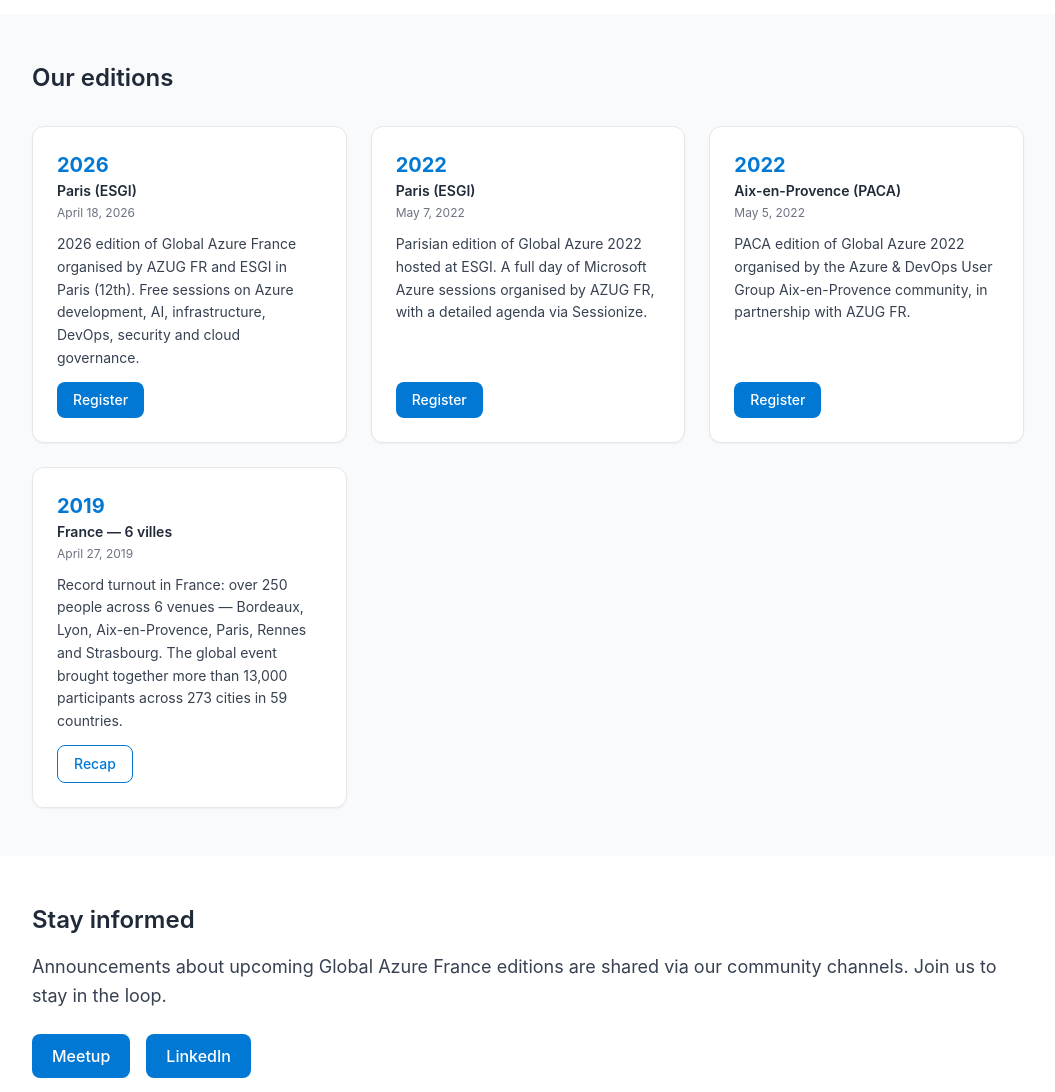
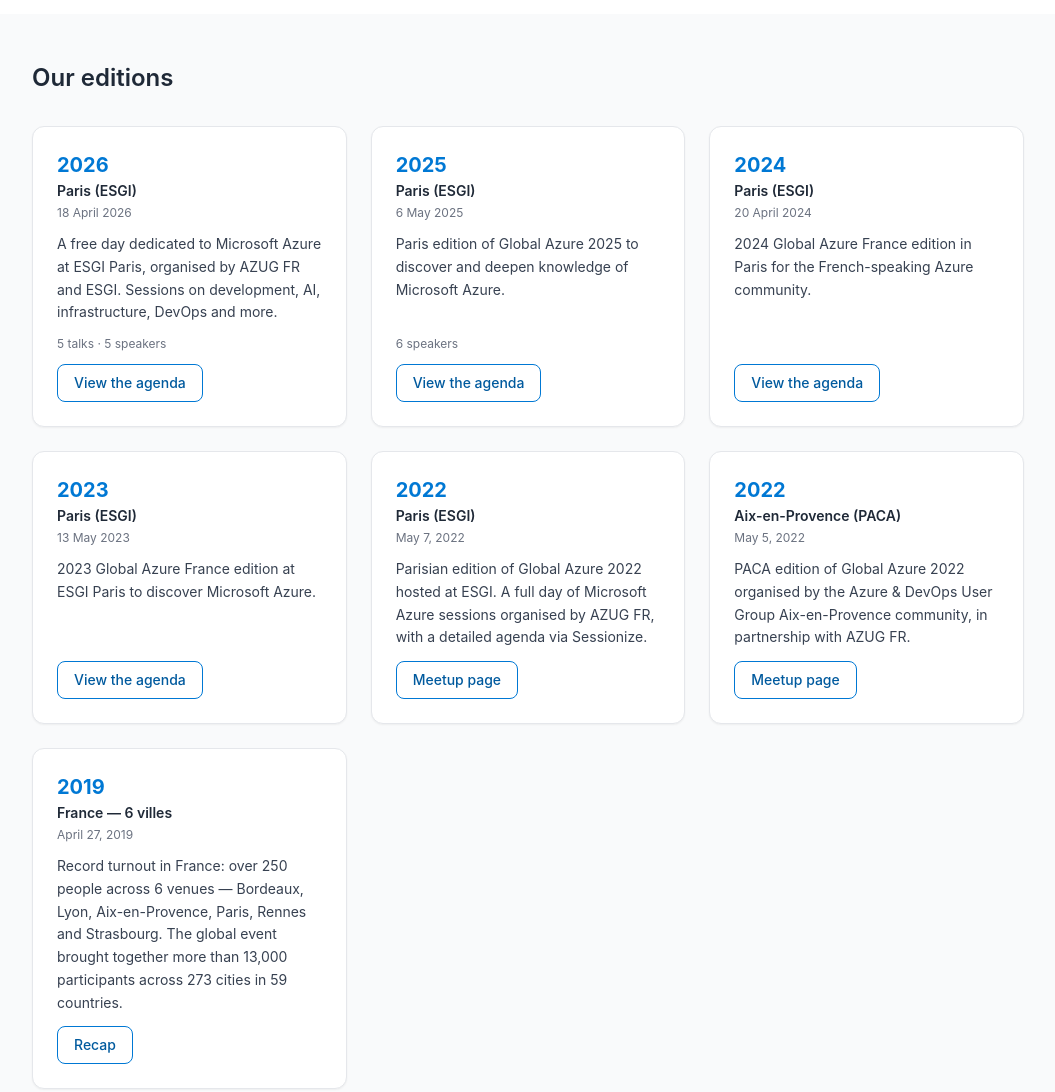
Before and after one commit to azugfr/azugfr-website, an Astro site: page /en/global-azure-france in a window 1280 px wide. Shown: the part 600-1692 px from the top of the page, without its empty margins (112-1167 px from the left). Built offline with nearby package versions, Linux system fonts and the light colour scheme; Astro itself is replaced by a stand-in of ours.

Commit message:
feat(ga): complete Global Azure France editions with event-derived data and no stale register CTAs

```diff
--- a/src/data/globalAzure.ts
+++ b/src/data/globalAzure.ts
@@ -3,9 +3,12 @@ import type { Locale } from "@/lib/i18n";
 export interface GabEdition {
   year: number;
   city: string;
-  date: { fr: string; en: string };
-  description: { fr: string; en: string };
-  registrationUrl?: string;
+  /** slug of the matching event file; date and description are then derived from it */
+  eventSlug?: string;
+  date?: { fr: string; en: string };
+  description?: { fr: string; en: string };
+  /** external page for editions without an event file */
+  url?: string;
   recap?: { fr: string; en: string };
 }
 
@@ -25,19 +28,10 @@ export const globalAzureData: GlobalAzureData = {
     en: "Global Azure (formerly Global Azure Bootcamp) is an annual worldwide event run by volunteers: MVPs, experts, enthusiasts and community members. Hundreds of cities around the world simultaneously host a day of free sessions and workshops on Microsoft Azure. In France, AZUG FR has coordinated the event since its early editions, in partnership with other regional communities.",
   },
   editions: [
-    {
-      year: 2026,
-      city: "Paris (ESGI)",
-      date: {
-        fr: "18 avril 2026",
-        en: "April 18, 2026",
-      },
-      description: {
-        fr: "Édition 2026 du Global Azure France organisée par AZUG FR et l'ESGI à Paris (12ᵉ). Sessions gratuites sur le développement Azure, l'IA, l'infrastructure, le DevOps, la sécurité et la gouvernance cloud.",
-        en: "2026 edition of Global Azure France organised by AZUG FR and ESGI in Paris (12th). Free sessions on Azure development, AI, infrastructure, DevOps, security and cloud governance.",
-      },
-      registrationUrl: "https://www.meetup.com/azug-fr/events/313716280/",
-    },
+    { year: 2026, city: "Paris (ESGI)", eventSlug: "global-azure-france-2026" },
+    { year: 2025, city: "Paris (ESGI)", eventSlug: "global-azure-france-2025-paris-2025-05-06" },
+    { year: 2024, city: "Paris (ESGI)", eventSlug: "global-azure-france-2024-paris-2024-04-20" },
+    { year: 2023, city: "Paris (ESGI)", eventSlug: "global-azure-france-2023-paris-2023-05-13" },
     {
       year: 2022,
       city: "Paris (ESGI)",
@@ -49,7 +43,7 @@ export const globalAzureData: GlobalAzureData = {
         fr: "Édition parisienne du Global Azure 2022 accueillie à l'ESGI. Une journée complète de sessions sur Microsoft Azure organisée par AZUG FR, avec un agenda détaillé via Sessionize.",
         en: "Parisian edition of Global Azure 2022 hosted at ESGI. A full day of Microsoft Azure sessions organised by AZUG FR, with a detailed agenda via Sessionize.",
       },
-      registrationUrl: "https://www.meetup.com/fr-FR/AZUG-FR/events/285002702/",
+      url: "https://www.meetup.com/fr-FR/AZUG-FR/events/285002702/",
     },
     {
       year: 2022,
@@ -62,8 +56,7 @@ export const globalAzureData: GlobalAzureData = {
         fr: "Édition PACA du Global Azure 2022 organisée par la communauté Azure & DevOps User Group d'Aix-en-Provence, en partenariat avec AZUG FR.",
         en: "PACA edition of Global Azure 2022 organised by the Azure & DevOps User Group Aix-en-Provence community, in partnership with AZUG FR.",
       },
-      registrationUrl:
-        "https://www.meetup.com/fr-FR/Meetup-Azure-Devops-Aix-en-Provence/events/259728426/",
+      url: "https://www.meetup.com/fr-FR/Meetup-Azure-Devops-Aix-en-Provence/events/259728426/",
     },
     {
       year: 2019,
--- a/src/pages/[locale]/global-azure-france.astro
+++ b/src/pages/[locale]/global-azure-france.astro
@@ -3,12 +3,34 @@ import BaseLayout from "@/layouts/BaseLayout.astro";
 import { globalAzureData } from "@/data/globalAzure";
 import { site } from "@/data/site";
 import type { Locale } from "@/lib/i18n";
+import { getUiDictionary, getLocalizedRoute } from "@/lib/i18n";
+import { getAllEvents } from "@/lib/content/contentHelpers";
+import { getEventSpeakerSlugs } from "@/lib/content/speakerDerive";
+import { deriveEventStatus } from "@/lib/content/eventStatus";
+import { formatEventDate, getBuildNow } from "@/lib/dates";
 
 export function getStaticPaths() {
   return [{ params: { locale: "fr" } }, { params: { locale: "en" } }];
 }
 
 const { locale } = Astro.params as { locale: Locale };
+const dict = getUiDictionary(locale);
+const events = await getAllEvents(locale);
+const buildYear = getBuildNow().getFullYear();
+
+const editions = globalAzureData.editions.map((edition) => {
+  const event = edition.eventSlug ? events.find((e) => e.slug === edition.eventSlug) : undefined;
+  const status = event ? deriveEventStatus(event) : edition.year < buildYear ? "past" : "upcoming";
+  const date = event ? formatEventDate(event.startDate, locale, "date", event.timezone) : edition.date?.[locale];
+  const description = event ? event.summary : edition.description?.[locale];
+  const sessions = event?.talks?.length ?? 0;
+  const speakers = event ? getEventSpeakerSlugs(event).length : 0;
+  const stats = [
+    sessions > 0 ? dict.ga.sessions(sessions) : null,
+    speakers > 0 ? dict.ga.speakers(speakers) : null,
+  ].filter(Boolean).join(" · ");
+  return { edition, event, status, date, description, stats };
+});
 
 const pageTitle = "Global Azure France | AZUG FR";
 const pageDescription = globalAzureData.hero[locale];
@@ -16,8 +38,6 @@ const pageDescription = globalAzureData.hero[locale];
 const labels = {
   about:       locale === "fr" ? "Qu'est-ce que le Global Azure ?" : "What is Global Azure?",
   editions:    locale === "fr" ? "Nos éditions" : "Our editions",
-  register:    locale === "fr" ? "S'inscrire" : "Register",
-  recap:       locale === "fr" ? "Récapitulatif" : "Recap",
   stayInformed: locale === "fr" ? "Rester informé" : "Stay informed",
   ctaBody: locale === "fr"
     ? "Les annonces sur les prochaines éditions du Global Azure France sont partagées via nos canaux communautaires. Rejoignez-nous pour ne rien manquer."
@@ -58,40 +78,44 @@ const labels = {
     <div class="max-w-5xl mx-auto px-4">
       <h2 class="text-2xl font-semibold text-gray-800 mb-8">{labels.editions}</h2>
       <div class="grid gap-6 sm:grid-cols-2 lg:grid-cols-3">
-        {globalAzureData.editions.map((edition) => (
-          <article class="bg-white rounded-xl border border-gray-200 p-6 shadow-sm flex flex-col gap-3">
+        {editions.map(({ edition, event, status, date, description, stats }) => {
+          const btnPrimary = "inline-block bg-[#0078D4] text-white text-sm font-medium px-4 py-2 rounded-lg hover:bg-[#005A9E] transition-colors";
+          const btnSecondary = "inline-block border border-[#0078D4] text-[#005A9E] text-sm font-medium px-4 py-2 rounded-lg hover:bg-azure-50 transition-colors";
+          const registerUrl = event?.registrationUrl ?? edition.url;
+          return (
+            <article data-testid="ga-edition" data-year={String(edition.year)} class="bg-white rounded-xl border border-gray-200 p-6 shadow-sm flex flex-col gap-3">
               <div>
                 <h3 class="text-xl font-bold text-[#0078D4]">{edition.year}</h3>
                 <p class="text-sm font-semibold text-gray-800 mt-0.5">{edition.city}</p>
-              <p class="text-xs text-gray-500 mt-1">{edition.date[locale]}</p>
+                {date && <p class="text-xs text-gray-500 mt-1">{date}</p>}
               </div>
-            <p class="text-gray-700 text-sm leading-relaxed flex-1">
-              {edition.description[locale]}
-            </p>
+              {description && (
+                <p class="text-gray-700 text-sm leading-relaxed flex-1">{description}</p>
+              )}
+              {stats && <p class="text-xs text-gray-500">{stats}</p>}
               <div class="flex flex-wrap gap-2 mt-auto">
-              {edition.registrationUrl && (
-                <a
-                  href={edition.registrationUrl}
-                  target="_blank"
-                  rel="noopener noreferrer"
-                  class="inline-block bg-[#0078D4] text-white text-sm font-medium px-4 py-2 rounded-lg hover:bg-[#005A9E] transition-colors"
-                >
-                  {labels.register}
+                {status === "upcoming" && registerUrl ? (
+                  <a href={registerUrl} target="_blank" rel="noopener noreferrer" class={btnPrimary}>
+                    {dict.ga.register}
                   </a>
-              )}
+                ) : event ? (
+                  <a href={getLocalizedRoute(locale, "events", event.slug)} class={btnSecondary}>
+                    {dict.ga.viewAgenda}
+                  </a>
+                ) : edition.url ? (
+                  <a href={edition.url} target="_blank" rel="noopener noreferrer" class={btnSecondary}>
+                    {dict.ga.meetupPage}
+                  </a>
+                ) : null}
                 {edition.recap && (
-                <a
-                  href={edition.recap[locale]}
-                  target="_blank"
-                  rel="noopener noreferrer"
-                  class="inline-block border border-[#0078D4] text-[#0078D4] text-sm font-medium px-4 py-2 rounded-lg hover:bg-blue-50 transition-colors"
-                >
-                  {labels.recap}
+                  <a href={edition.recap[locale]} target="_blank" rel="noopener noreferrer" class={btnSecondary}>
+                    {dict.ga.recap}
                   </a>
                 )}
               </div>
             </article>
-        ))}
+          );
+        })}
       </div>
     </div>
   </section>
```
Lines whose indentation alone changed are shown as unchanged.
